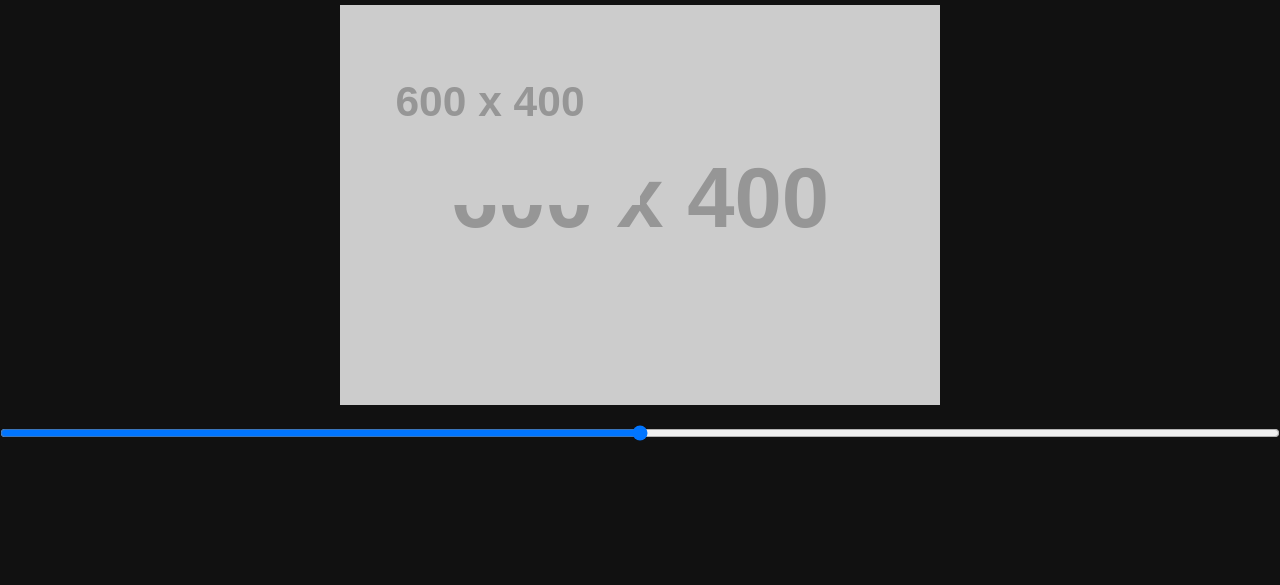
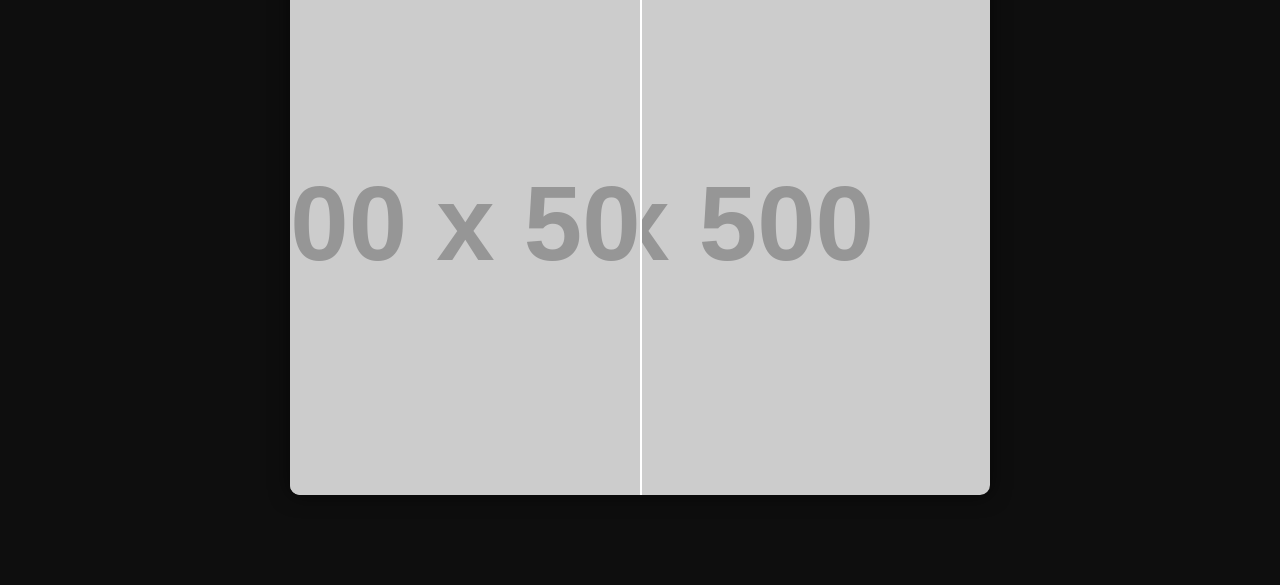
Before and after one commit to karinakorolart-png/stencil-ai, a website: page public/index.html in a window 1280 px wide. Shown: the part 215-800 px from the top of the page. Drawn offline with Linux system fonts and the light colour scheme; placeholder pictures from the web are drawn by us.

Commit message:
Update index.html

```diff
--- a/public/index.html
+++ b/public/index.html
@@ -3,57 +3,120 @@
 <head>
   <meta charset="UTF-8">
   <meta name="viewport" content="width=device-width, initial-scale=1.0">
-  <title>Pildi võrdlus – enne ja pärast</title>
+  <title>Pildi võrdlus – enne / pärast</title>
   <style>
     body {
-      font-family: sans-serif;
-      background: #111;
-      color: #eee;
+      font-family: system-ui, sans-serif;
+      background-color: #0e0e0e;
+      color: white;
+      margin: 0;
       display: flex;
       flex-direction: column;
       align-items: center;
       justify-content: center;
       height: 100vh;
-      margin: 0;
+      overflow: hidden;
     }
-    h1 { margin-bottom: 20px; }
-    .slider-container {
+
+    h1 {
+      margin-bottom: 30px;
+      font-weight: 500;
+    }
+
+    .compare-container {
       position: relative;
       width: 80%;
-      max-width: 600px;
+      max-width: 700px;
+      aspect-ratio: 4 / 3;
+      overflow: hidden;
+      border-radius: 10px;
+      box-shadow: 0 0 20px rgba(0,0,0,0.6);
     }
-    .slider-container img {
+
+    .compare-container img {
       width: 100%;
+      height: 100%;
+      object-fit: cover;
       display: block;
+      user-select: none;
+      pointer-events: none;
     }
-    .img-compare {
+
+    .overlay {
       position: absolute;
       top: 0;
       left: 0;
+      width: 50%;
+      height: 100%;
       overflow: hidden;
-      width: 50%;
+      transition: width 0.05s linear;
     }
+
+    .overlay img {
+      width: 100%;
+      height: 100%;
+      object-fit: cover;
+    }
+
+    .slider-line {
+      position: absolute;
+      top: 0;
+      bottom: 0;
+      left: 50%;
+      width: 2px;
+      background: white;
+      cursor: ew-resize;
+      z-index: 2;
+      transition: left 0.05s linear;
+    }
+
     input[type="range"] {
+      position: absolute;
       width: 100%;
-      margin-top: 20px;
+      bottom: -40px;
+      left: 0;
+      -webkit-appearance: none;
+      background: transparent;
+      cursor: ew-resize;
+    }
+
+    input[type="range"]::-webkit-slider-thumb {
+      -webkit-appearance: none;
+      height: 20px;
+      width: 20px;
+      border-radius: 50%;
+      background: white;
+      border: 2px solid #000;
+      margin-top: -8px;
+    }
+
+    input[type="range"]::-webkit-slider-runnable-track {
+      height: 4px;
+      background: #555;
+      border-radius: 2px;
     }
   </style>
 </head>
 <body>
-  <h1>Pildi liugur: enne / pärast</h1>
-  <div class="slider-container">
-    <img src="https://via.placeholder.com/600x400/888/fff?text=ENNE" alt="before">
-    <div class="img-compare">
-      <img src="https://via.placeholder.com/600x400/f35/fff?text=PÄRAST" alt="after">
+  <h1>Pildi võrdlus – enne / pärast</h1>
+  <div class="compare-container">
+    <img src="https://via.placeholder.com/700x500/666/fff?text=ENNE" alt="Before">
+    <div class="overlay" id="overlay">
+      <img src="https://via.placeholder.com/700x500/f35/fff?text=PÄRAST" alt="After">
     </div>
+    <div class="slider-line" id="sliderLine"></div>
+    <input type="range" id="slider" min="0" max="100" value="50">
   </div>
-  <input type="range" min="0" max="100" value="50" id="slider">
 
   <script>
     const slider = document.getElementById('slider');
-    const overlay = document.querySelector('.img-compare');
+    const overlay = document.getElementById('overlay');
+    const sliderLine = document.getElementById('sliderLine');
+
     slider.addEventListener('input', () => {
-      overlay.style.width = slider.value + '%';
+      const value = slider.value;
+      overlay.style.width = value + '%';
+      sliderLine.style.left = value + '%';
     });
   </script>
 </body>
```
